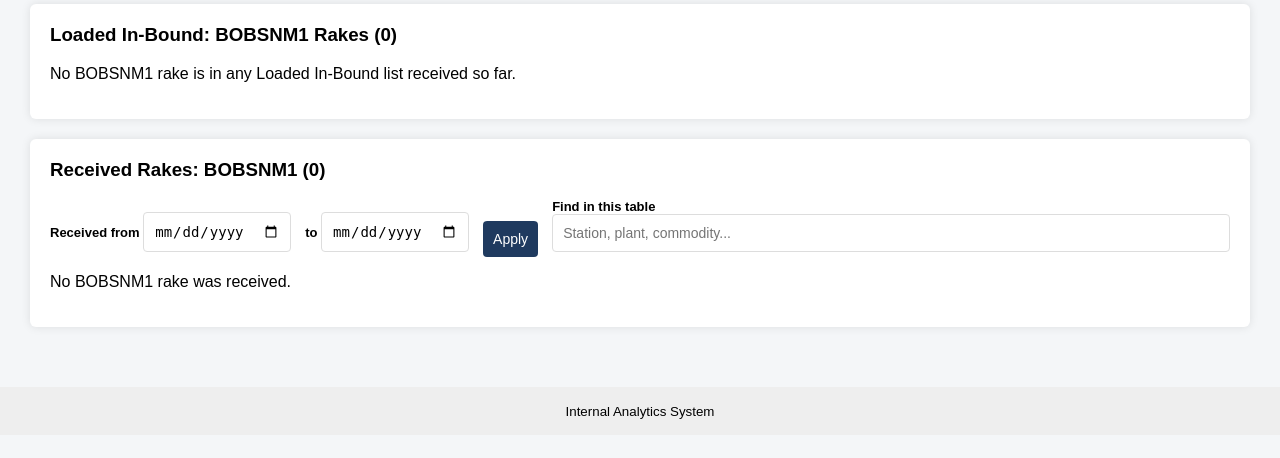
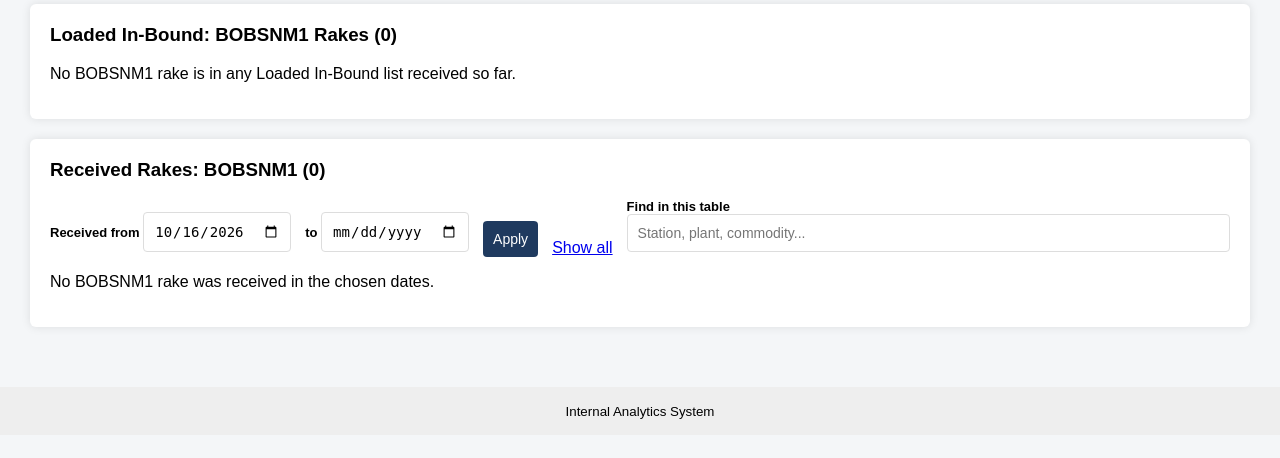
Before and after one commit to sanjay493/rakes_received, a Flask app: page /bobsnm1 in a window 1280 px wide. Shown: the part 287-745 px from the top of the page. Run offline with Flask 3, Linux system fonts and the light colour scheme.

Commit message:
BOBSNM1 page: received rakes default to the last 30 days

```diff
--- a/app.py
+++ b/app.py
@@ -1075,6 +1075,7 @@ def enroute_rakes():
     )
 
 WAGON_PAGE_TYPE = "BOBSNM1"  # Wagon type listed on the /bobsnm1 page
+RECEIVED_DEFAULT_DAYS = 30  # Received rakes shown on that page when no dates are chosen
 
 def page_date(name):
     """A date from the query string ("2026-11-13"), or None when it is blank or unreadable."""
@@ -1088,6 +1089,11 @@ def bobsnm1():
     """Every BOBSNM1 rake: those in the Loaded In-Bound lists (each rake once, as it was last seen)
     and those in the received rakes, which follow the page's date filter."""
     date_from, date_to = page_date("from"), page_date("to")
+    # Opened without dates, the received rakes cover the last RECEIVED_DEFAULT_DAYS days, today included.
+    # Dates sent blank (the form with both cleared, or the "Show all" link) show every rake.
+    default_period = "from" not in request.args and "to" not in request.args
+    if default_period:
+        date_from = datetime.now(IST).date() - timedelta(days=RECEIVED_DEFAULT_DAYS - 1)
     session = SessionDB()
     try:
         latest_at = session.query(func.max(InboundRake.imported_at)).scalar()
@@ -1150,6 +1156,8 @@ def bobsnm1():
         received_by_source=counted(rake.source for rake in received),
         date_from=date_from,
         date_to=date_to,
+        default_period=default_period,
+        default_days=RECEIVED_DEFAULT_DAYS,
     )
 
 def inbound_data(destination):
--- a/templates/bobsnm1.html
+++ b/templates/bobsnm1.html
@@ -164,14 +164,15 @@
             <input type="date" name="to" value="{{ date_to.isoformat() if date_to else '' }}">
         </label>
         <button type="submit">Apply</button>
-        {% if date_from or date_to %}<a class="clear" href="{{ url_for('bobsnm1') }}">Show all</a>{% endif %}
+        {% if date_from or date_to %}<a class="clear" href="{{ url_for('bobsnm1', **{'from': '', 'to': ''}) }}">Show all</a>{% endif %}
+        {% if not default_period %}<a class="clear" href="{{ url_for('bobsnm1') }}">Last {{ default_days }} days</a>{% endif %}
         <label class="find">Find in this table
             <input type="search" data-find="receivedRows" placeholder="Station, plant, commodity...">
         </label>
     </form>
     {% if received %}
     <div class="summary">
-        <div><b>{{ received|length }}</b>rakes{% if date_from or date_to %} in the chosen dates{% endif %}</div>
+        <div><b>{{ received|length }}</b>rakes{% if default_period %} in the last {{ default_days }} days{% elif date_from or date_to %} in the chosen dates{% endif %}</div>
         {% if average_hours is not none %}<div><b>{{ average_hours }}</b>average transit hours</div>{% endif %}
     </div>
     <div class="breakdowns">
```
